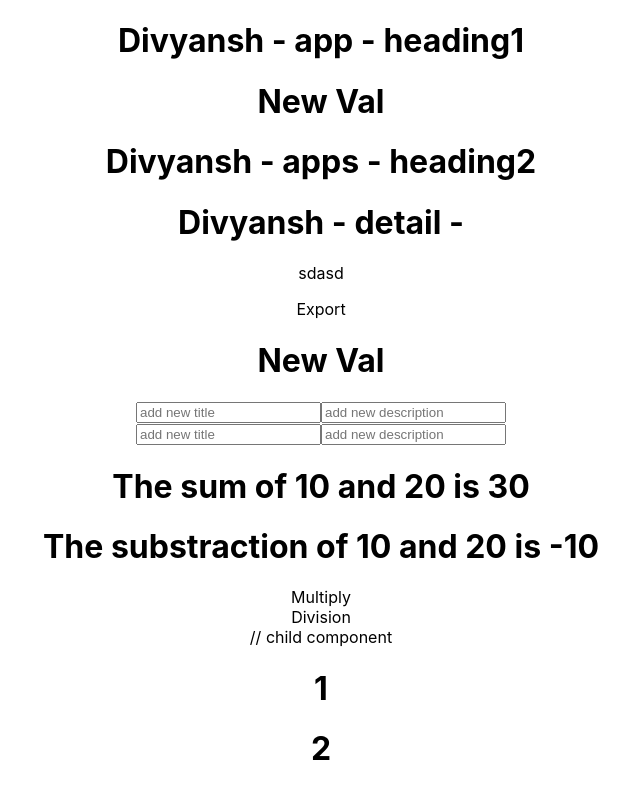
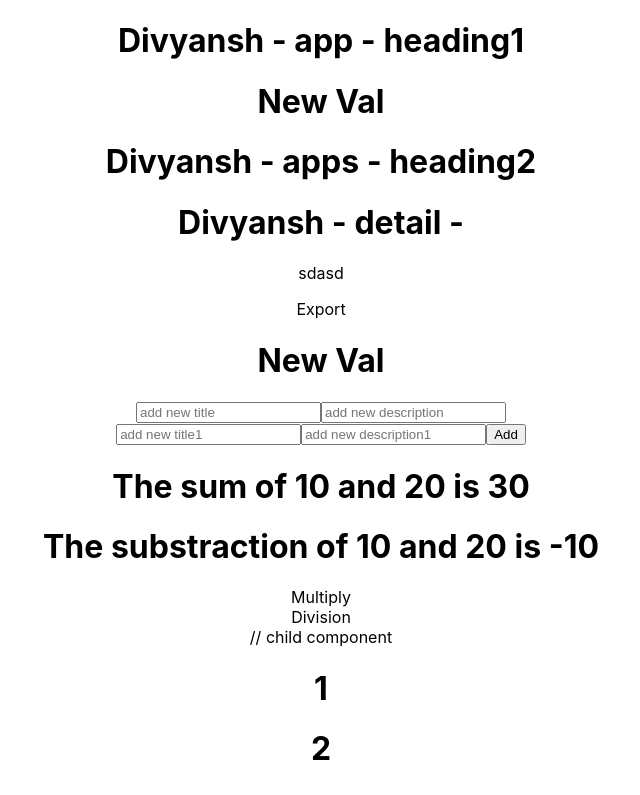
Before and after one commit to divyanshdixit/react-neha-nikita, a React (Create React App) app: page / in a window 1280 px wide. Shown: the top 795 px of the page, without its empty margins (319-959 px from the left). Built offline with nearby package versions, Linux system fonts and the light colour scheme; the HTML template or start-up script is replaced by a standard one.

Commit message:
to do delete and view

```diff
--- a/src/components/UseStateHook1.jsx
+++ b/src/components/UseStateHook1.jsx
@@ -1,27 +1,77 @@
-import React,{useState} from 'react'
+import React, { useEffect, useState } from "react";
 
 const UseStateHook1 = () => {
+  const [todoItems, setTodoItems] = useState({
+    title: "",
+    description: "",
+  });
+  const [items, setItems] = useState([]);
 
-   const [todoItems, setTodoItems] = useState({
-    title:'',
-    description:''
-   }); // [currentState, UpdateStateFunction]
-//    const [description, setDescription] = useState(''); // string
-
-   const handleChange = (event) => {
+  const handleChange = (event) => {
     console.log(event.target.value, event.target.name);
     // setTitle(event.target.value);
-    setTodoItems({
-        [event.target.name] : event.target.value
+    // setTodoItems({
+    //     [event.target.name] : event.target.value
+    // })
+
+    setTodoItems((prev) => {
+      console.log(prev);
+      return {
+        ...prev,
+        [event.target.name]: event.target.value,
+      };
+    });
+  };
+
+  const addItems = (e) => {
+    // items.push();
+    setItems((prev) => {
+      return [...prev, todoItems];
+    });
+  };
+
+  const handleDelete = (id) => {
+    const n1 = items.filter((i, idx) => {
+      return id !== idx
     })
-   }
+    setItems(n1);
+  };
 
   return (
     <div>
-      <input type='text' name='title' placeholder='add new title' value={todoItems.title} onChange={handleChange}/>
-      <input type='text' name='description' placeholder='add new description' value={todoItems.description} onChange={handleChange}/>
+      <input
+        type="text"
+        name="title"
+        placeholder="add new title1"
+        value={todoItems.title}
+        onChange={handleChange}
+      />
+      <input
+        type="text"
+        name="description"
+        placeholder="add new description1"
+        value={todoItems.description}
+        onChange={handleChange}
+      />
+      <button type="button" onClick={addItems}>
+        {" "}
+        Add{" "}
+      </button>
+      <div>
+        {" "}
+        {items.map((i, id) => {
+          return (
+            <>
+            <h1> {i.title} {i.description}  </h1>
+            <button onClick={() => handleDelete(id)}>
+             X
+            </button>
+            </>
+          )
+          })}
+      </div>
     </div>
-  )
-}
+  );
+};
 
-export default UseStateHook1
+export default UseStateHook1;
```
Also changed, not shown: src/basic.txt.
